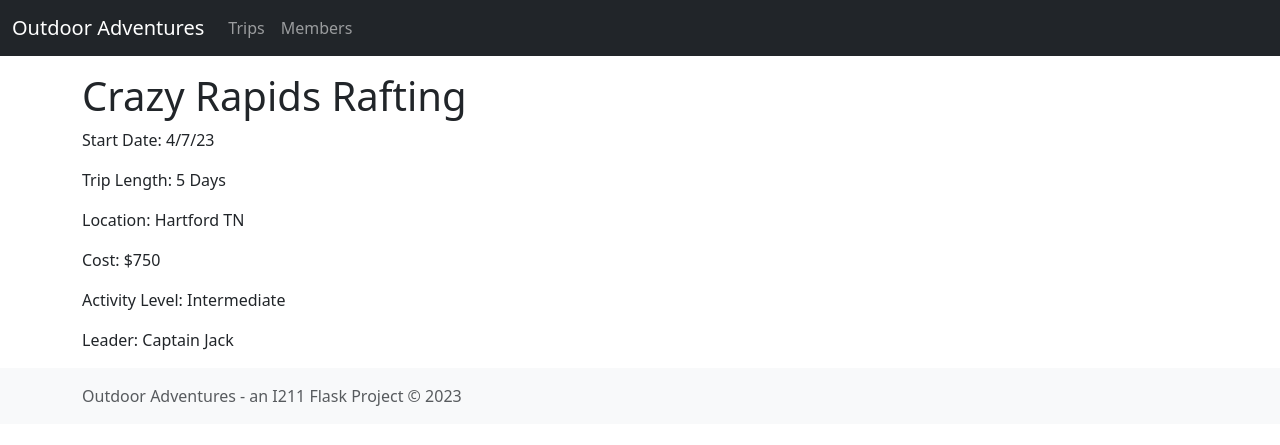
After one commit to ryandossey/I211_projects, a Flask app: page /trips/1 in a window 1280 px wide. The commit adds this page. Shown: the top 445 px of the page. Run offline with Flask 2, Linux system fonts and the light colour scheme.

Commit message:
after office hours

```diff
--- a/app.py
+++ b/app.py
@@ -1,19 +1,26 @@
-from flask import Flask
+from flask import Flask, render_template, url_for
+import csv
 app = Flask(__name__)
+import os
 
+TRIP_PATH = app.root_path + '/trip_data.csv'
+MEMBER_PATH = app.root_path + '/member_data.csv'
 def get_trips():
-    with open(TRIPS_PATH, "r", encoding="utf-8-sig") as csvfile:
+    with open(TRIP_PATH, "r", encoding="utf-8-sig") as csvfile:
         data = csv.DictReader(csvfile, delimiter=",")
         trips = []
         for i in data:
             trips.append(dict(i))
+        return trips
+
 
 def get_members():
-    with open(MEMBERS_PATH, "r", encoding="utf-8-sig") as csvfile:
+    with open(MEMBER_PATH, "r", encoding="utf-8-sig") as csvfile:
         data = csv.DictReader(csvfile, delimiter=",")
         members = []
         for i in data:
             members.append(dict(i))
+        return members
 
 @app.route("/")
 def index():
@@ -21,20 +28,27 @@ def index():
 
 @app.route("/members")
 def members():
-    if os.path.isfile(MEMBERS_PATH):
-        members = get_members()
-    else:
-        create_members_csv()
-        members = get_members()
     members = get_members()
     return render_template('members.html', members=members)
 
 @app.route("/trips")
-def route():
-    if os.path.isfile(TRIPS_PATH):
-        trips = get_trips()
-    else:
-        create_members_csv()
-        members = get_members()
+def trips():
     trips = get_trips()
     return render_template('trips.html', trips=trips)
+
+@app.route('/trips/<trip_id>')
+def trip(trip_id=None):
+    print(trip_id, type(trip_id))
+    trip_id = int(trip_id)
+    trips = get_trips()
+    return render_template('trip.html', trip=(trips[trip_id]))
+
+# TODO convert input type from string to int
+# TODO /trips/0
+# TODO error checking, what happens when the user passes /trips/lol
+
+#    if dino and dino in dinosaurs.keys():
+#       dinosaur = dinosaurs [dino]
+#       return render_template('tripid.html', trips=trips)
+#    else:
+#       return render_template('index.html')
--- a/base.html
+++ b/templates/base.html
@@ -16,7 +16,6 @@
     <link href="https://cdn.jsdelivr.net/npm/bootstrap@5.3.0-alpha1/dist/css/bootstrap.min.css" rel="stylesheet" integrity="sha384-GLhlTQ8iRABdZLl6O3oVMWSktQOp6b7In1Zl3/Jr59b6EGGoI1aFkw7cmDA6j6gD" crossorigin="anonymous">
     <!-- custom styles -->
     <link rel="stylesheet" type="text/css" href="{{ url_for('static', filename='css/styles.css') }}">
-    <h1 class="mt-5">Dino-site!</h1>
 </head>
 
     <body class="d-flex flex-column h-100">
@@ -25,17 +24,17 @@
           <!-- Fixed navbar -->
           <nav class="navbar navbar-expand-md navbar-dark fixed-top bg-dark">
             <div class="container-fluid">
-                <a class="navbar-brand" href="{{url_for('index')}}">Fixed Nav</a>
+                <a class="navbar-brand" href="{{url_for('index')}}">Outdoor Adventures</a>
               <button class="navbar-toggler" type="button" data-bs-toggle="collapse" data-bs-target="#navbarCollapse" aria-controls="navbarCollapse" aria-expanded="false" aria-label="Toggle navigation">
                 <span class="navbar-toggler-icon"></span>
               </button>
               <div class="collapse navbar-collapse" id="navbarCollapse">
                 <ul class="navbar-nav me-auto mb-2 mb-md-0">
                   <li class="nav-item">
-                    <a class="nav-link active" aria-current="page" href="{{ url_for('index') }}">Home</a>
+                    <a class="nav-link" href="{{url_for('trips')}}">Trips</a>
                   </li>
                   <li class="nav-item">
-                    <a class="nav-link" href="{{url_for('about')}}">About</a>
+                    <a class="nav-link" href="{{url_for('members')}}">Members</a>
                   </li>
                 </ul>
               </div>
@@ -52,7 +51,7 @@
 
         <footer class="footer mt-auto py-3 bg-light">
           <div class="container">
-            <span class="text-muted">I211 Lecture App &copy; 2022</span>
+            <span class="text-muted">Outdoor Adventures - an I211 Flask Project &copy; 2023</span>
           </div>
         </footer>
 
--- /dev/null
+++ b/templates/trip.html
@@ -0,0 +1,19 @@
+{% extends "base.html" %}
+
+{% block title %}Trip ID{% endblock %}
+
+{% block content %}
+<br>
+<br>
+<br>
+<h1> {{trip['name']}}</h1>
+
+<p>Start Date: {{trip['start_date']}}</p>
+<p>Trip Length: {{trip['length']}}</p>
+<p>Location: {{trip['location']}}</p>
+<p>Cost: {{trip['cost']}}</p>
+<p>Activity Level: {{trip['level']}}</p>
+<p>Leader: {{trip['leader']}}</p>
+
+
+{% endblock %}
--- a/trip_data.csv
+++ b/trip_data.csv
@@ -1,5 +1,7 @@
 "name","start_date","length","cost","location","level","leader","description"
-"Pontoon Adventure","3/4/23","1 Day","$50","Lake Monroe IN","Intermediate","Captain Jack","A day on the Lake!"
-"Pontoon Adventure","3/4/23","1 Day","$50","Lake Monroe IN","Intermediate","Captain Jack","A day on the Lake!"
-"Pontoon Adventure","3/4/23","1 Day","$50","Lake Monroe IN","Intermediate","Captain Jack","A day on the Lake!"
-"Pontoon Adventure","3/4/23","1 Day","$50","Lake Monroe IN","Intermediate","Captain Jack","A day on the Lake!"
+"Scuba Steve's Reef Adventure","3/10/23","7 Days","$2000","Key Largo FL","Intermediate","Captain Jack","A day on the Lake!"
+"Crazy Rapids Rafting","4/7/23","5 Days","$750","Hartford TN","Intermediate","Captain Jack","A day on the Lake!"
+"Old Knobstone Trail Hike","4/22/23","1 Day","$20","Deam Lake IN","Intermediate","Captain Jack","A day on the Lake!"
+"Colorado Ski Trip","4/27/23","3 Days","$850","Vail CO","Intermediate","Captain Jack","A day on the Lake!"
+"White River Kayaking","5/6/23","2 Days","$100","Noblesville IN","Intermediate","Captain Jack","A day on the Lake!"
+"White River Kayaking","5/6/23","2 Days","$100","Noblesville IN","Intermediate","Captain Jack","A day on the Lake!"
```
Also changed, not shown: member_data.csv (+7 -5 lines), members.html (deleted, +0 -27 lines), templates/index.html (added, +17 -0 lines), templates/members.html (added, +27 -0 lines), templates/trips.html (added, +31 -0 lines), trips.html (deleted, +0 -30 lines), index.html (deleted), static/images/mountains.jpeg (added).
